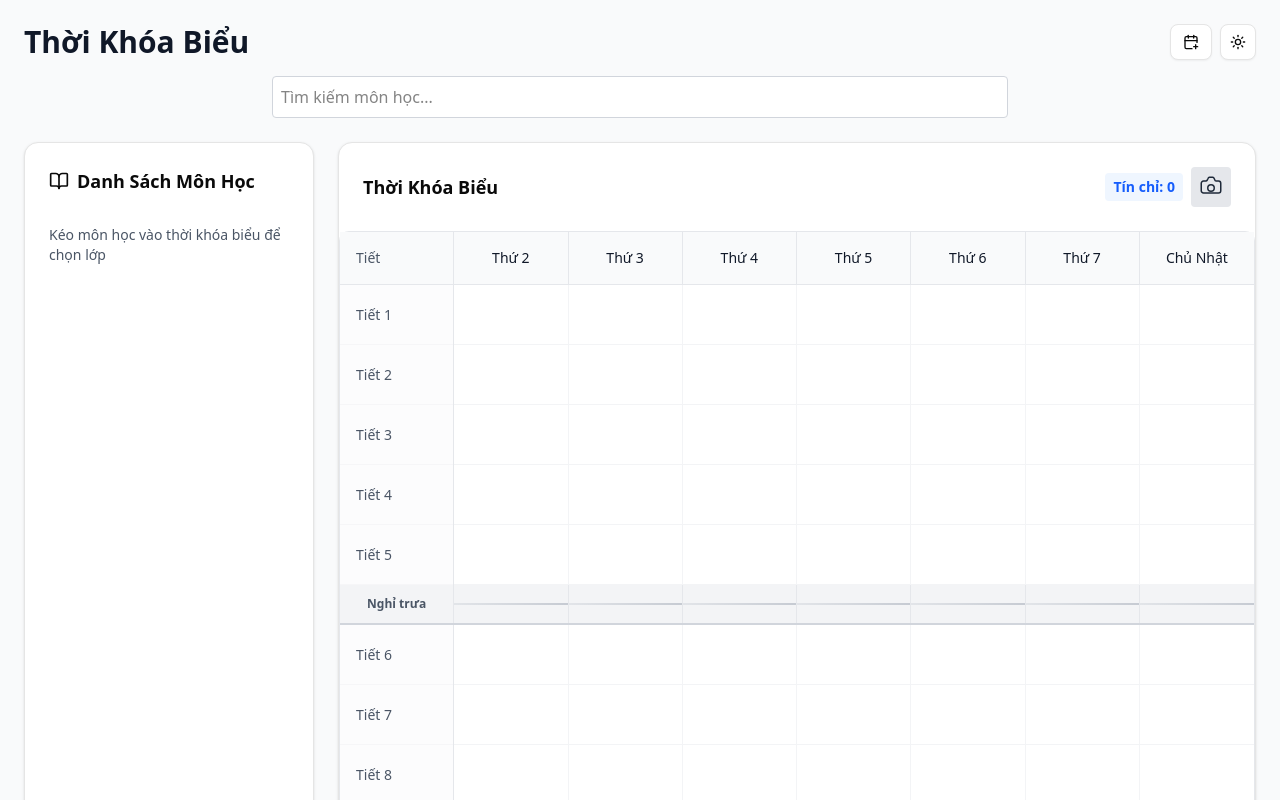
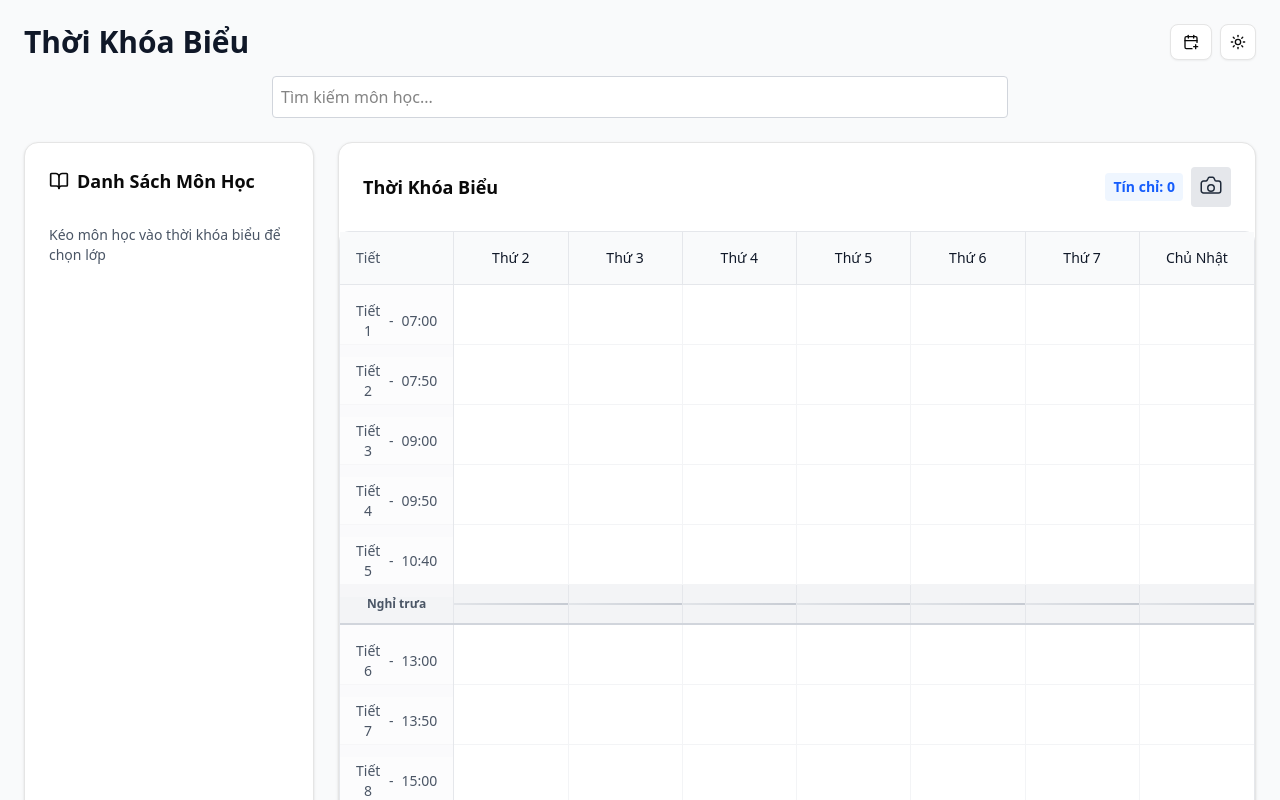
Before and after one commit to huynhthanhtien/tkbsgu, a Next.js app: page / in a window 1280 px wide. Shown: the top 800 px of the page. Built offline with nearby package versions, Linux system fonts and the light colour scheme.

Commit message:
update colorID title time

```diff
--- a/app/page.tsx
+++ b/app/page.tsx
@@ -154,7 +154,11 @@ import { useSubjects } from "@/context/SubjectsContext"
 //   },
 // ]
 
-
+const arr_start_time = [
+  "00:00", "07:00", "07:50", "09:00", "09:50", "10:40",
+  "13:00", "13:50", "15:00", "15:50", "16:40",
+  "17:40", "18:30", "19:20"
+];
 const morningPeriods = [1, 2, 3, 4, 5]
 const afternoonPeriods = [6, 7, 8, 9, 10]
 // const periods = [1, 2, 3, 4, 5, 6, 7, 8, 9, 10]
@@ -822,10 +826,14 @@ export default function SchedulePlanner() {
                             className={`grid grid-cols-8 h-[60px] border-b border-gray-100 dark:border-gray-700`}
                           >
                             {/* Time label */}
-                            <div className="p-4 text-sm text-gray-600 dark:text-gray-400 border-r border-gray-200 dark:border-gray-700 flex items-center bg-gray-50/50 dark:bg-gray-800/50">
-                              <span className="font-medium">Tiết {period}</span>
+                            <div className="p-4 text-sm text-gray-600 dark:text-gray-400 border-r border-gray-200 dark:border-gray-700 flex items-center space-x-2 bg-gray-50/50 dark:bg-gray-800/50">
+                              <span>
+                                <span className="font-medium">Tiết</span>
+                                <span className="font-medium text-right w-4 inline-block">{period}</span>
+                              </span>
+                              <span className="font-medium">-</span>
+                              <span className="font-medium">{arr_start_time[period]}</span>
                             </div>
-
                             {/* Day columns */}
                             {weekDays.map((day, dayIndex) => {
                               const scheduleKey = `${day}-${period}`
@@ -917,8 +925,13 @@ export default function SchedulePlanner() {
                               }`}
                           >
                             {/* Time label */}
-                            <div className="p-4 text-sm text-gray-600 dark:text-gray-400 border-r border-gray-200 dark:border-gray-700 flex items-center bg-gray-50/50 dark:bg-gray-800/50">
-                              <span className="font-medium">Tiết {period}</span>
+                            <div className="p-4 text-sm text-gray-600 dark:text-gray-400 border-r border-gray-200 dark:border-gray-700 flex items-center space-x-2 bg-gray-50/50 dark:bg-gray-800/50">
+                              <span>
+                                <span className="font-medium">Tiết</span>
+                                <span className="font-medium text-right w-4 inline-block">{period}</span>
+                              </span>
+                              <span className="font-medium">-</span>
+                              <span className="font-medium">{arr_start_time[period]}</span>
                             </div>
 
                             {/* Day columns */}
--- a/components/AddCalendar.tsx
+++ b/components/AddCalendar.tsx
@@ -13,6 +13,7 @@ import { Button } from "@/components/ui/button"
 import { ScheduleItem } from "@/components/types";
 import rawData from "@/public/data.json"; // ⚠️ Đặt file JSON trong `src/data/`, không phải `public/`
 import { Toaster, toast } from "sonner"
+import { start } from 'repl';
 
 // export interface ScheduleJson {
 //     ten_mon: string;
@@ -47,26 +48,30 @@ export async function logout(token: string): Promise<void> {
 }
 
 
-function parseTKB(tkb: any[], monHoc: any, nhom_to: string): ScheduleJson[] {
+function parseTKB(tkb: any[], monHoc: any, nhom_to: string, index: number): ScheduleJson[] {
     return tkb.map((item: any): ScheduleJson => {
-        const [startDate, endDate] = item.ngay
-            .split(" đến ")
-            .map((s: string) => s.trim());
+        // const [startDate, endDate] = item.ngay
+        //     .split(" đến ")
+        //     .map((s: string) => s.trim());
+        const matches = item.ngay.match(/\d{2}\/\d{2}\/\d{2}/g) || [];
+        const startDate = matches[0]
+        const endDate = matches.length >= 2 ? matches[1] : startDate;
 
         return {
             ten_mon: monHoc.ten_mon,
             ma_mon: monHoc.ma_mon,
             nhom_to: nhom_to,
-            gv: item.giang_vien,
+            gv: item.giang_vien.replace(/^GV\s+/i, ""),
             phong: item.phong,
             tbd: String(item.tbd),
             so_tiet: String(item.tkt - item.tbd + 1),
+            colorID: (index % 11 + 1),
             tooltip: `Từ ${startDate} đến ${endDate}`
         };
     });
 }
 
-function get_info_class(key: string): ScheduleJson[] | null {
+function get_info_class(key: string, index: number): ScheduleJson[] | null {
     const [ma_mon, nhom_to] = key.split("-");
 
     const mon = rawData.find((item) => item.ma_mon === ma_mon);
@@ -81,15 +86,21 @@ function get_info_class(key: string): ScheduleJson[] | null {
         return null;
     }
 
-    return parseTKB(lop.tkb, mon, nhom_to);
+    return parseTKB(lop.tkb, mon, nhom_to, index);
 }
 
 function openGoogleLogin(): Promise<string | null> {
     return new Promise((resolve) => {
+        const width = 500;
+        const height = 600;
+
+        const left = window.screenX + (window.innerWidth - width) / 2;
+        const top = window.screenY + (window.innerHeight - height) / 2;
+
         const popup = window.open(
             "https://flask-api-lr7k.onrender.com",
             "_blank",
-            "width=500,height=600"
+            `width=${width},height=${height},left=${left},top=${top},popup`
         );
 
         window.addEventListener("message", function handleMessage(event) {
@@ -106,6 +117,7 @@ function openGoogleLogin(): Promise<string | null> {
     });
 }
 
+
 type AddCalendarProps = {
     data: { [key: string]: ScheduleItem };
 };
@@ -121,13 +133,16 @@ export default function AddCalendar({ data }: AddCalendarProps) {
 
             const classIds = Array.from(new Set(Object.values(data).map(item => item.classId)));
             const allScheduleItems: ScheduleJson[] = [];
+            console.log("classIds: ", classIds)
 
-            for (const classId of classIds) {
-                const schedules = get_info_class(classId);
+            classIds.forEach((classId, index) => {
+                const schedules = get_info_class(classId, index);
                 if (schedules) {
                     allScheduleItems.push(...schedules);
                 }
-            }
+                console.log("Index:", index, "ClassID:", classId);
+            });
+
 
             const calendarId = await createNewCalendar(token, 'TKB_SGU');
             toast.success("Đã tạo lịch thành công!");
--- a/hooks/useGoogleCalendar.ts
+++ b/hooks/useGoogleCalendar.ts
@@ -71,6 +71,7 @@ export interface ScheduleJson {
   phong: string;
   tbd: string; // tiết bắt đầu (string dạng số)
   so_tiet: string; // số tiết (string dạng số)
+  colorID: number;
   tooltip: string; // chứa ngày bắt đầu - kết thúc (VD: "Từ 01/09/2025 đến 31/12/2025")
 }
 
@@ -118,7 +119,7 @@ export const parseScheduleToEvent = (json: ScheduleJson): GoogleCalendarEvent =>
   return {
     summary: json.ten_mon,
     location: json.phong,
-    description: `Mã môn học: ${json.ma_mon}\nNhóm tổ: ${json.nhom_to}\nGiáo viên: ${json.gv}`,
+    description: `Mã môn học: ${json.ma_mon}\nNhóm tổ: ${json.nhom_to}\nGiảng viên: ${json.gv}`,
     start: {
       dateTime: start.toISOString(),
       timeZone: 'UTC',
@@ -131,7 +132,7 @@ export const parseScheduleToEvent = (json: ScheduleJson): GoogleCalendarEvent =>
       useDefault: false,
       overrides: [{ method: 'popup', minutes: 30 }],
     },
-    colorId: getRandomInt(1, 11),
+    colorId: json.colorID,
     visibility: 'private',
     recurrence: [
       `RRULE:FREQ=WEEKLY;UNTIL=${endDate.toISOString().replace(/[-:]|(\.000Z)/g, '')}Z`
```
Lines whose indentation alone changed are shown as unchanged.
